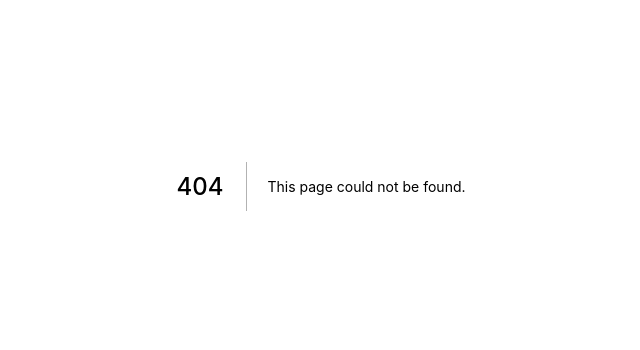
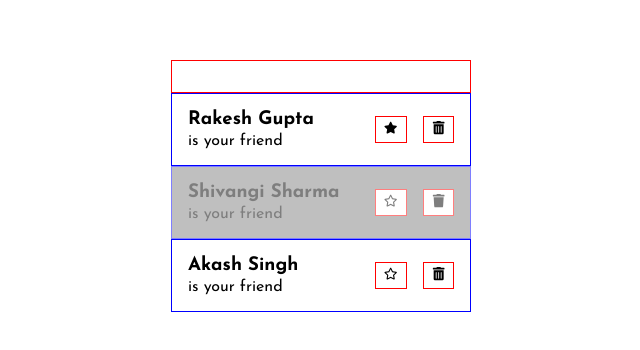
Before and after one commit to mohandast52/my-portfolio, a Next.js app: page /friend-list in a window 1280 px wide. Before the commit this address had no page. Shown: the part 214-564 px from the top of the page, without its empty margins (319-959 px from the left). Built offline with nearby package versions, Linux system fonts and the light colour scheme.

Commit message:
fav, delete added

```diff
--- /dev/null
+++ b/components/FriendsList/helpers.jsx
@@ -0,0 +1,32 @@
+export const API_TYPES = {
+  SEARCH_CHANGE: 'search',
+  ADD_NEW_FRIEND: 'add',
+  FAVOURTIE: 'favourite',
+  DELETE: 'delete',
+};
+
+export const INITIAL_STATE = {
+  search: '',
+  friends: [
+    {
+      id: 'unique-id-0',
+      name: 'Rakesh Gupta',
+      isFavourite: true,
+      isDeleted: false,
+    },
+    {
+      id: 'unique-id-1',
+      name: 'Shivangi Sharma',
+      isFavourite: false,
+      isDeleted: true,
+    },
+    {
+      id: 'unique-id-2',
+      name: 'Akash Singh',
+      isFavourite: false,
+      isDeleted: false,
+    },
+  ],
+};
+
+export const COLORS = {};
--- /dev/null
+++ b/components/FriendsList/index.jsx
@@ -0,0 +1,144 @@
+import React, { useRef, useReducer, useEffect } from 'react';
+import {
+  FaSearch,
+  FaStar,
+  FaRegStar,
+  FaTrash,
+  FaTrashAlt,
+} from 'react-icons/fa';
+import { API_TYPES, INITIAL_STATE } from './helpers';
+import {
+  ParentContainer,
+  Container,
+  SearchInput,
+  List,
+  EachFriend,
+  Name,
+  Actions,
+} from './styles';
+
+const reducer = (state, action) => {
+  const { type, payload } = action;
+  switch (type) {
+    case API_TYPES.SEARCH_CHANGE: {
+      return { ...state, search: payload };
+    }
+
+    case API_TYPES.ADD_NEW_FRIEND: {
+      const listCopy = [...state.friends];
+      listCopy.unshift({
+        id: `unique-id-${listCopy.length}`,
+        name: payload,
+        isFavourite: false,
+        isDeleted: false,
+      });
+
+      return { ...state, search: '', friends: listCopy };
+    }
+
+    case API_TYPES.FAVOURTIE: {
+      const listCopy = [...state.friends].map(friend => {
+        const { id, isFavourite } = friend || {};
+
+        return id !== payload
+          ? friend
+          : { ...friend, isFavourite: !isFavourite };
+      });
+
+      return { ...state, friends: listCopy };
+    }
+
+    case API_TYPES.DELETE: {
+      const listCopy = [...state.friends].map(friend => {
+        const { id, isDeleted } = friend || {};
+
+        return id !== payload ? friend : { ...friend, isDeleted: !isDeleted };
+      });
+
+      return { ...state, friends: listCopy };
+    }
+
+    default:
+      throw new Error();
+  }
+};
+
+const FriendsList = () => {
+  const searchElement = useRef(null);
+  const [state, dispatch] = useReducer(reducer, INITIAL_STATE);
+  const { search, friends } = state;
+
+  useEffect(() => {
+    searchElement.current.focus();
+  }, []);
+
+  const handleChange = ({ target }) => {
+    dispatch({ type: API_TYPES.SEARCH_CHANGE, payload: target.value });
+  };
+
+  const handleTest = e => {
+    if (e.key === 'Enter') {
+      dispatch({ type: API_TYPES.ADD_NEW_FRIEND, payload: search });
+    }
+  };
+
+  const handleMarkFavourite = id => {
+    dispatch({ type: API_TYPES.FAVOURTIE, payload: id });
+  };
+
+  const handleDelete = id => {
+    dispatch({ type: API_TYPES.DELETE, payload: id });
+  };
+
+  return (
+    <ParentContainer>
+      <Container>
+        <SearchInput
+          value={search}
+          ref={searchElement}
+          onChange={handleChange}
+          onKeyPress={handleTest}
+        />
+
+        <List>
+          {friends.map(({
+            id, name, isFavourite, isDeleted,
+          }) => {
+            if (isDeleted) {
+              console.log('deleted!');
+            }
+
+            return (
+              <EachFriend key={id} className={isDeleted ? 'deleted' : ''}>
+                <Name>
+                  <h3>{name}</h3>
+                  <span>is your friend</span>
+                </Name>
+
+                <Actions>
+                  <button
+                    type="button"
+                    className="fav"
+                    onClick={() => handleMarkFavourite(id)}
+                  >
+                    {isFavourite ? <FaStar /> : <FaRegStar />}
+                  </button>
+
+                  <button
+                    type="button"
+                    className="fav"
+                    onClick={() => handleDelete(id)}
+                  >
+                    {isDeleted ? <FaTrash /> : <FaTrashAlt />}
+                  </button>
+                </Actions>
+              </EachFriend>
+            );
+          })}
+        </List>
+      </Container>
+    </ParentContainer>
+  );
+};
+
+export default FriendsList;
--- /dev/null
+++ b/components/FriendsList/styles.jsx
@@ -0,0 +1,74 @@
+import styled from 'styled-components';
+// import { COLORS } from './helpers';
+
+export const ParentContainer = styled.div`
+  display: flex;
+  height: 100vh;
+`;
+
+export const Container = styled.div`
+  margin: auto;
+  width: 300px;
+`;
+
+export const SearchInput = styled.input`
+  font-size: 20px;
+  padding: 0.25rem 1rem;
+  width: 100%;
+  border-radius: 0;
+  border: 1px solid #1a1b1a;
+  &:focus {
+    outline: none;
+    border-radius: 0;
+    border: 1px solid red;
+  }
+`;
+
+export const List = styled.div`
+  /* margin: auto; */
+`;
+
+export const EachFriend = styled.div`
+  width: 100%;
+  display: flex;
+  justify-content: space-between;
+  align-items: center;
+  padding: 1rem;
+  border: 1px solid blue;
+  transition: background-color 0.15s ease;
+
+
+  h3 {
+    margin: 0 0 0.25rem 0;
+  }
+
+  &.deleted {
+    opacity: 0.5;
+    background-color: grey;
+  }
+`;
+
+export const Name = styled.div``;
+
+export const Actions = styled.div`
+  button {
+    padding: 0.25rem 0.5rem;
+    outline: none;
+    cursor: pointer;
+    background-color: #fff;
+    border: 1px solid red;
+    transition-duration: 0.5s;
+    transition-timing-function: ease;
+    transition-property: background-color, border;
+
+    &.fav {
+      &:hover {
+        background-color: yellow;
+      }
+    }
+
+    &:first-child {
+      margin-right: 1rem;
+    }
+  }
+`;
--- a/components/GlobalStyles/index.jsx
+++ b/components/GlobalStyles/index.jsx
@@ -3,6 +3,9 @@ import { COLOR } from 'util/theme';
 
 // const GlobalStyles = styled.div`
 const GlobalStyle = createGlobalStyle`
+  * {
+    box-sizing: border-box;
+  }
 
   body,
   html {
--- /dev/null
+++ b/pages/friend-list.jsx
@@ -0,0 +1,3 @@
+import FriendsList from 'components/FriendsList';
+
+export default FriendsList;
```
Also changed, not shown: components/FriendsList/Friend/index.jsx (added), components/FriendsList/Friend/styles.jsx (added).
